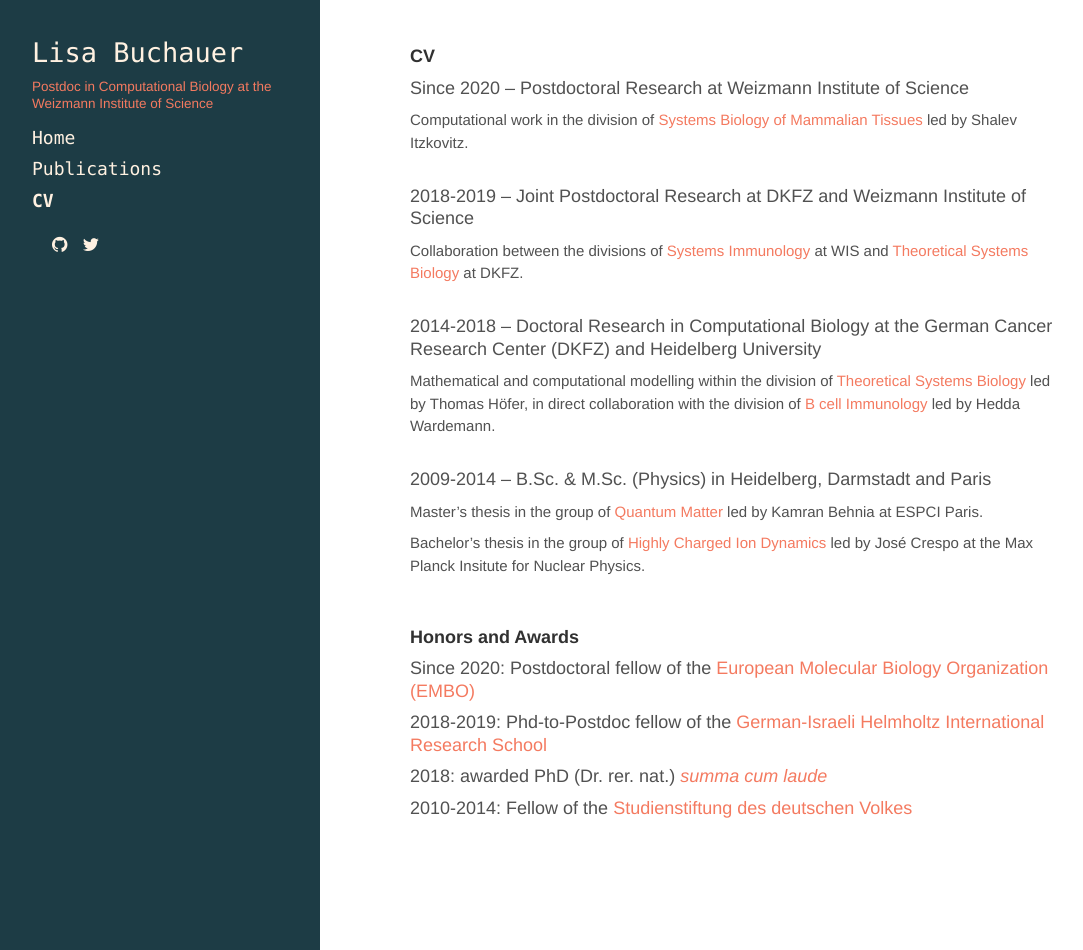
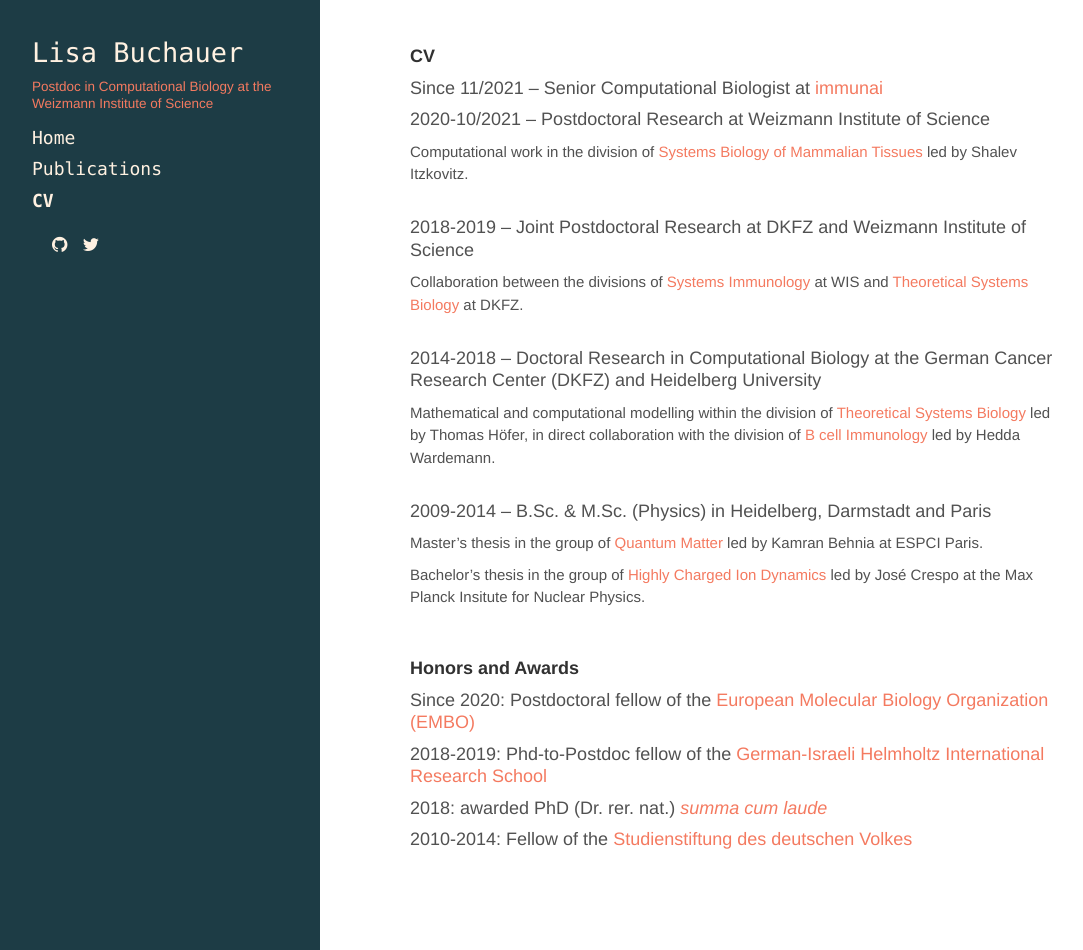
Before and after one commit to LiBuchauer/libuchauer.github.io, a Jekyll site: the page built from shortcv.md, in a window 1280 px wide and 950 px high. Shown: the whole window, without its empty margins (4-1087 px from the left). Built offline with Jekyll 4.4.1, drawn with Linux system fonts in a browser that asks for light colours; nearby versions of some CDN libraries; a style sheet for code colours, icons or effects is not loaded.

Commit message:
Update shortcv.md

```diff
--- a/shortcv.md
+++ b/shortcv.md
@@ -6,7 +6,9 @@ order: 3
 
 #### CV
 
-Since 2020 -- Postdoctoral Research at Weizmann Institute of Science
+Since 11/2021 -- Senior Computational Biologist at [immunai](https://www.immunai.com/)
+
+2020-10/2021 -- Postdoctoral Research at Weizmann Institute of Science
 
   <small>
 Computational work in the division of [Systems Biology of Mammalian Tissues](http://shalevlab.weizmann.ac.il/) led by Shalev Itzkovitz.
```
